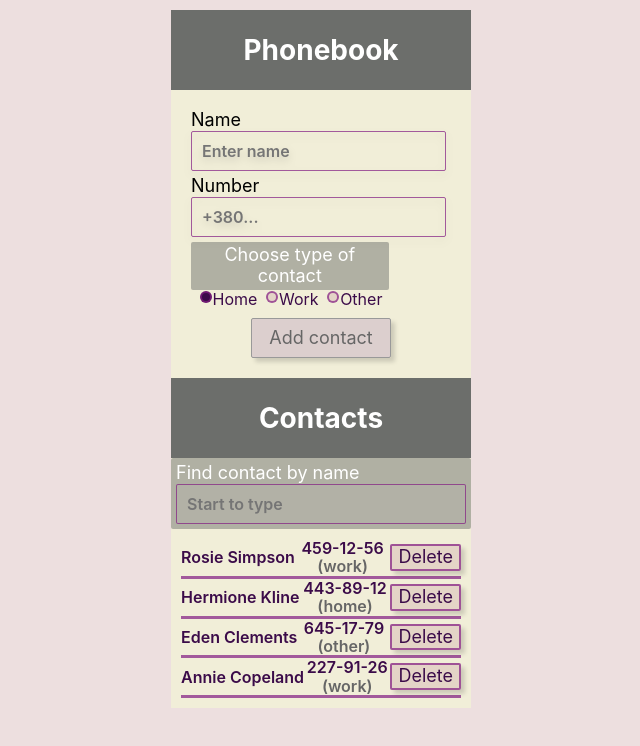
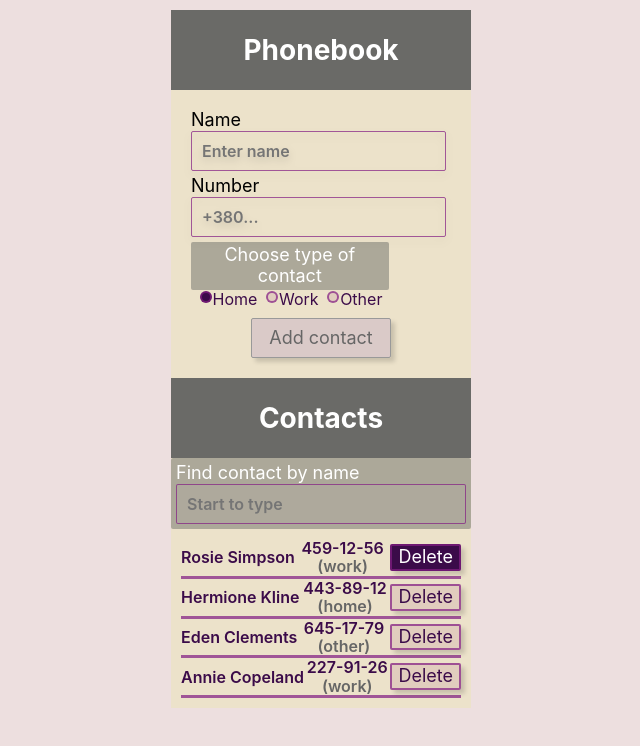
Before and after one commit to Larysa1387/goit-react-hw-02-phonebook, a React (Create React App) app: page / in a window 1280 px wide. In both pictures the pointer is over the button 744 px from the left and 557 px from the top of the page. Shown: the top 746 px of the page, without its empty margins (319-959 px from the left). Built offline with nearby package versions, Linux system fonts and the light colour scheme.

Commit message:
add hover on btnDelete

```diff
--- a/src/App.css
+++ b/src/App.css
@@ -1,6 +1,6 @@
 .App {
   text-align: center;
-  background-color: #f1eed8;
+  background-color: #ebe5be9d;
   width: 300px;
   margin: 10px auto;
 }
--- a/src/components/ContactList/ContactList.module.css
+++ b/src/components/ContactList/ContactList.module.css
@@ -37,3 +37,8 @@
   cursor: pointer;
   transition: color 250ms cubic-bezier(0.4, 0, 0.2, 1), background-color 250ms cubic-bezier(0.4, 0, 0.2, 1);
 }
+
+.btnDelete:hover {
+  color: #ffff;
+  background-color: rgb(59, 11, 73);
+}
```
